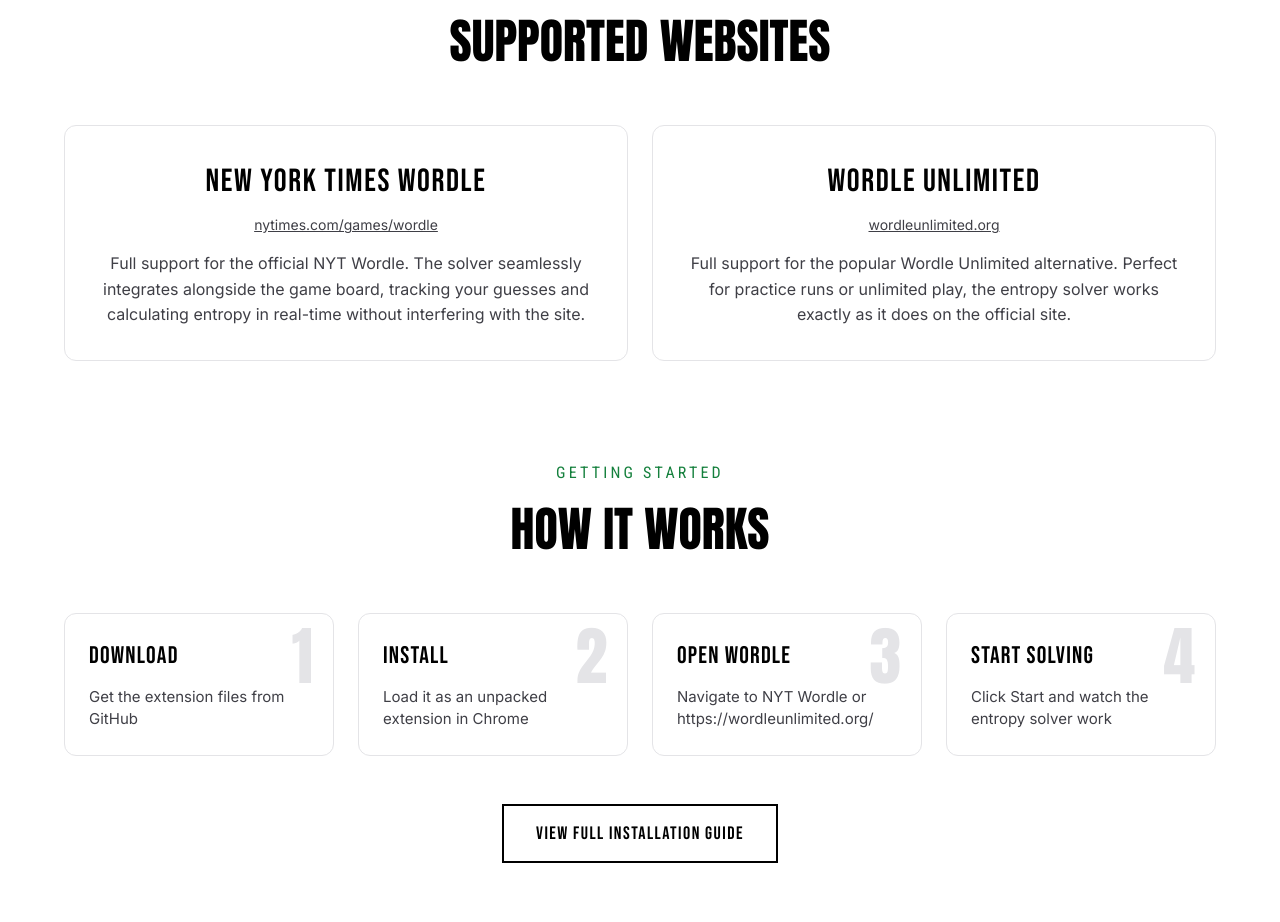
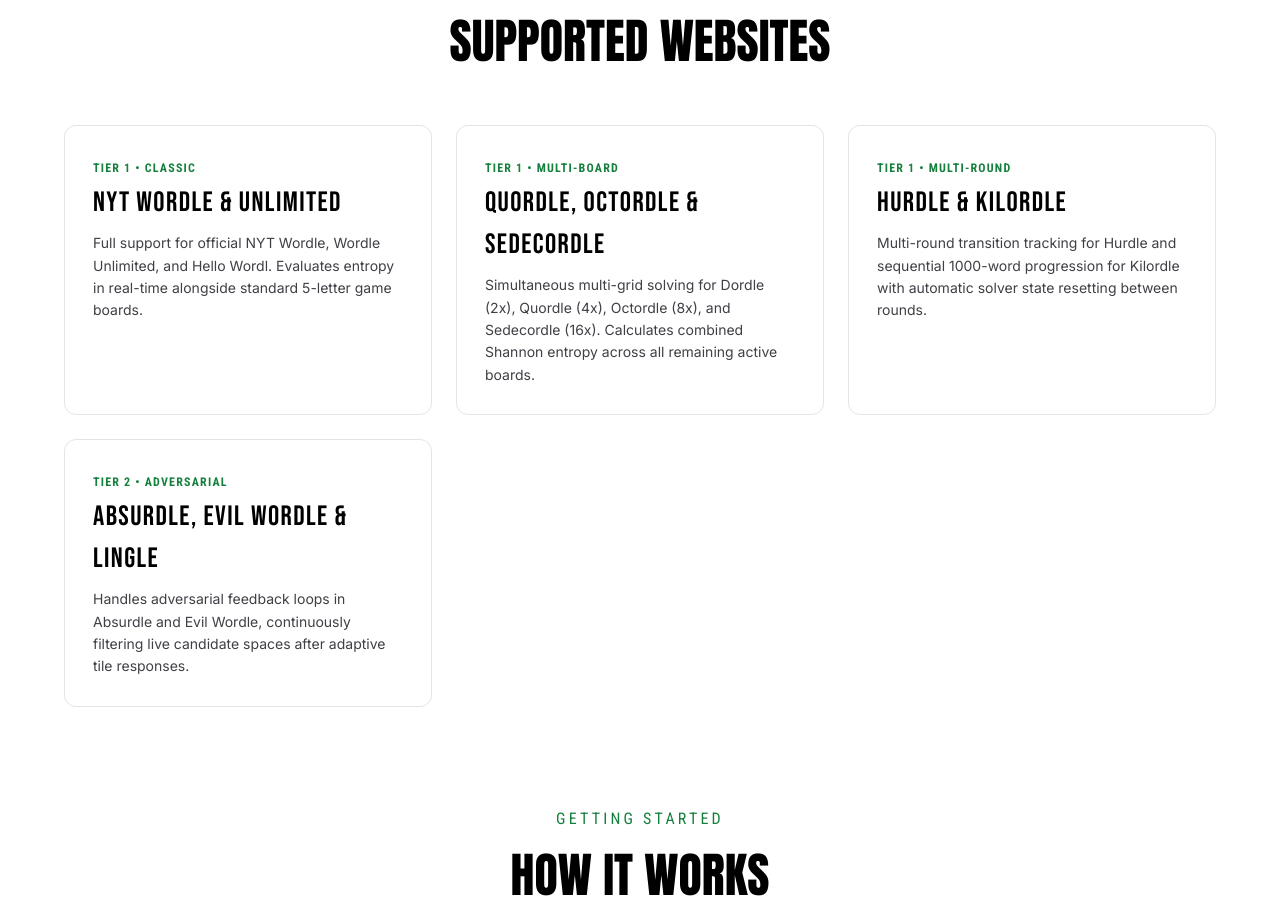
Before and after one commit to naitaj/wordle, a React (Vite) app: page / in a window 1280 px wide. Shown: the part 2280-3202 px from the top of the page. Built offline with nearby package versions, Linux system fonts and the light colour scheme.

Commit message:
Update website home and FAQ pages to feature 11+ supported Wordle clones while preserving install and download pages

```diff
--- a/src/pages/FAQPage.tsx
+++ b/src/pages/FAQPage.tsx
@@ -20,8 +20,8 @@
     answer: "The extension works on any Chromium-based browser, including Google Chrome, Microsoft Edge, and Brave. It does not work on Firefox or Safari because it uses Chrome Extension APIs (Manifest V3)."
   },
   {
-    question: "DOES IT WORK ON EVERY WORDLE CLONE?",
-    answer: "The extension is specifically built to work on two websites: the official New York Times Wordle (nytimes.com/games/wordle) and https://wordleunlimited.org/. Other Wordle clones may use different page structures that the extension cannot read."
+    question: "WHICH WORDLE CLONES AND VARIANTS ARE SUPPORTED?",
+    answer: "The extension features a modular Game Adapter system supporting 11+ popular Wordle variants! This includes single and multi-board games (NYT Wordle, Wordle Unlimited, Hello Wordl, Dordle 2-board, Quordle 4-board, Octordle 8-board, Sedecordle 16-board, Hurdle multi-round) as well as adversarial & sequential games (Absurdle, Evil Wordle, Kilordle 1000-boards, Lingle). Unrecognized Wordle clones gracefully display an Unsupported Site warning without interfering with your browser."
   },
   {
     question: "WHY DO I NEED DEVELOPER MODE?",
--- a/src/pages/HomePage.tsx
+++ b/src/pages/HomePage.tsx
@@ -210,26 +210,48 @@
             </h2>
           </div>
 
-          <div style={{ display: 'grid', gridTemplateColumns: 'repeat(auto-fit, minmax(300px, 1fr))', gap: '24px' }}>
+          <div style={{ display: 'grid', gridTemplateColumns: 'repeat(auto-fit, minmax(280px, 1fr))', gap: '24px' }}>
             <motion.div variants={itemVariants} style={{
-              backgroundColor: 'var(--bg-card)', border: '1px solid var(--border-primary)', borderRadius: '12px', padding: '32px',
-              textAlign: 'center'
+              backgroundColor: 'var(--bg-card)', border: '1px solid var(--border-primary)', borderRadius: '12px', padding: '28px',
+              textAlign: 'left'
             }}>
-              <h3 style={{ fontFamily: '"Bebas Neue", sans-serif', fontSize: '32px', margin: '0 0 8px 0', letterSpacing: '0.05em' }}>NEW YORK TIMES WORDLE</h3>
-              <a href="https://www.nytimes.com/games/wordle/index.html" target="_blank" rel="noreferrer" style={{ color: 'var(--text-secondary)', fontSize: '14px', fontFamily: '"Inter", sans-serif', textDecoration: 'underline', display: 'block', marginBottom: '16px' }}>nytimes.com/games/wordle</a>
-              <p style={{ fontFamily: '"Inter", sans-serif', color: 'var(--text-secondary)', margin: '0', lineHeight: '1.6' }}>
-                Full support for the official NYT Wordle. The solver seamlessly integrates alongside the game board, tracking your guesses and calculating entropy in real-time without interfering with the site.
+              <span style={{ fontSize: '12px', fontFamily: '"Roboto Condensed", sans-serif', color: 'var(--accent-green)', fontWeight: 700, letterSpacing: '0.1em' }}>TIER 1 • CLASSIC</span>
+              <h3 style={{ fontFamily: '"Bebas Neue", sans-serif', fontSize: '28px', margin: '4px 0 8px 0', letterSpacing: '0.05em' }}>NYT WORDLE & UNLIMITED</h3>
+              <p style={{ fontFamily: '"Inter", sans-serif', color: 'var(--text-secondary)', margin: '0', fontSize: '14px', lineHeight: '1.6' }}>
+                Full support for official NYT Wordle, Wordle Unlimited, and Hello Wordl. Evaluates entropy in real-time alongside standard 5-letter game boards.
               </p>
             </motion.div>
 
             <motion.div variants={itemVariants} style={{
-              backgroundColor: 'var(--bg-card)', border: '1px solid var(--border-primary)', borderRadius: '12px', padding: '32px',
-              textAlign: 'center'
+              backgroundColor: 'var(--bg-card)', border: '1px solid var(--border-primary)', borderRadius: '12px', padding: '28px',
+              textAlign: 'left'
             }}>
-              <h3 style={{ fontFamily: '"Bebas Neue", sans-serif', fontSize: '32px', margin: '0 0 8px 0', letterSpacing: '0.05em' }}>WORDLE UNLIMITED</h3>
-              <a href="https://wordleunlimited.org/" target="_blank" rel="noreferrer" style={{ color: 'var(--text-secondary)', fontSize: '14px', fontFamily: '"Inter", sans-serif', textDecoration: 'underline', display: 'block', marginBottom: '16px' }}>wordleunlimited.org</a>
-              <p style={{ fontFamily: '"Inter", sans-serif', color: 'var(--text-secondary)', margin: '0', lineHeight: '1.6' }}>
-                Full support for the popular Wordle Unlimited alternative. Perfect for practice runs or unlimited play, the entropy solver works exactly as it does on the official site.
+              <span style={{ fontSize: '12px', fontFamily: '"Roboto Condensed", sans-serif', color: 'var(--accent-green)', fontWeight: 700, letterSpacing: '0.1em' }}>TIER 1 • MULTI-BOARD</span>
+              <h3 style={{ fontFamily: '"Bebas Neue", sans-serif', fontSize: '28px', margin: '4px 0 8px 0', letterSpacing: '0.05em' }}>QUORDLE, OCTORDLE & SEDECORDLE</h3>
+              <p style={{ fontFamily: '"Inter", sans-serif', color: 'var(--text-secondary)', margin: '0', fontSize: '14px', lineHeight: '1.6' }}>
+                Simultaneous multi-grid solving for Dordle (2x), Quordle (4x), Octordle (8x), and Sedecordle (16x). Calculates combined Shannon entropy across all remaining active boards.
+              </p>
+            </motion.div>
+
+            <motion.div variants={itemVariants} style={{
+              backgroundColor: 'var(--bg-card)', border: '1px solid var(--border-primary)', borderRadius: '12px', padding: '28px',
+              textAlign: 'left'
+            }}>
+              <span style={{ fontSize: '12px', fontFamily: '"Roboto Condensed", sans-serif', color: 'var(--accent-green)', fontWeight: 700, letterSpacing: '0.1em' }}>TIER 1 • MULTI-ROUND</span>
+              <h3 style={{ fontFamily: '"Bebas Neue", sans-serif', fontSize: '28px', margin: '4px 0 8px 0', letterSpacing: '0.05em' }}>HURDLE & KILORDLE</h3>
+              <p style={{ fontFamily: '"Inter", sans-serif', color: 'var(--text-secondary)', margin: '0', fontSize: '14px', lineHeight: '1.6' }}>
+                Multi-round transition tracking for Hurdle and sequential 1000-word progression for Kilordle with automatic solver state resetting between rounds.
+              </p>
+            </motion.div>
+
+            <motion.div variants={itemVariants} style={{
+              backgroundColor: 'var(--bg-card)', border: '1px solid var(--border-primary)', borderRadius: '12px', padding: '28px',
+              textAlign: 'left'
+            }}>
+              <span style={{ fontSize: '12px', fontFamily: '"Roboto Condensed", sans-serif', color: 'var(--accent-green)', fontWeight: 700, letterSpacing: '0.1em' }}>TIER 2 • ADVERSARIAL</span>
+              <h3 style={{ fontFamily: '"Bebas Neue", sans-serif', fontSize: '28px', margin: '4px 0 8px 0', letterSpacing: '0.05em' }}>ABSURDLE, EVIL WORDLE & LINGLE</h3>
+              <p style={{ fontFamily: '"Inter", sans-serif', color: 'var(--text-secondary)', margin: '0', fontSize: '14px', lineHeight: '1.6' }}>
+                Handles adversarial feedback loops in Absurdle and Evil Wordle, continuously filtering live candidate spaces after adaptive tile responses.
               </p>
             </motion.div>
           </div>
```
